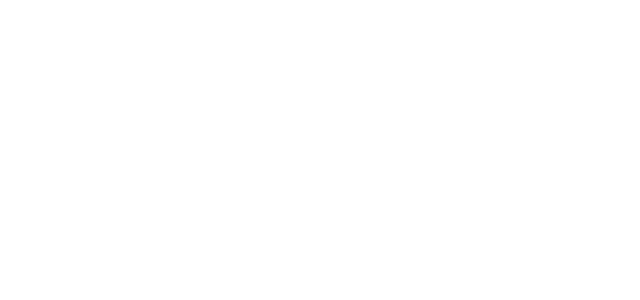
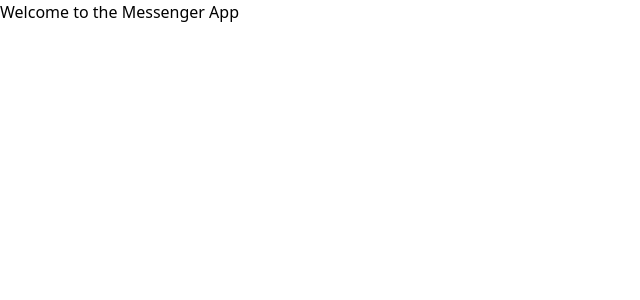
Before and after one commit to Itanga1/messenger-app, a React (Vite) app: page / in a window 1280 px wide. Shown: the top 300 px of the page, without its empty margins (0-640 px from the left). Built offline with nearby package versions, Linux system fonts and the light colour scheme.

Commit message:
created the login and signup routes inside the app file

```diff
--- a/src/App.jsx
+++ b/src/App.jsx
@@ -1,9 +1,16 @@
+import { BrowserRouter, Routes, Route } from "react-router-dom"
+import Login from "./Pages/Login"
+import Signup from "./Pages/Signup"
+
 function App() {
-
   return (
-    <>
-
-    </>
+    <BrowserRouter>
+      <Routes>
+        <Route path="/login" element={<Login/>}/>
+        <Route path="/signup" element={<Signup/>}/>
+        <Route path="/" element={<h1>Welcome to the Messenger App</h1>} />
+      </Routes>
+    </BrowserRouter>
   )
 }
 
```
